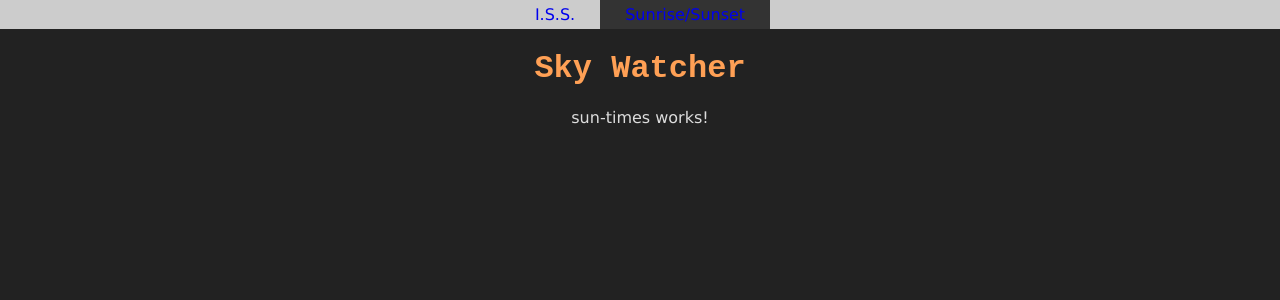
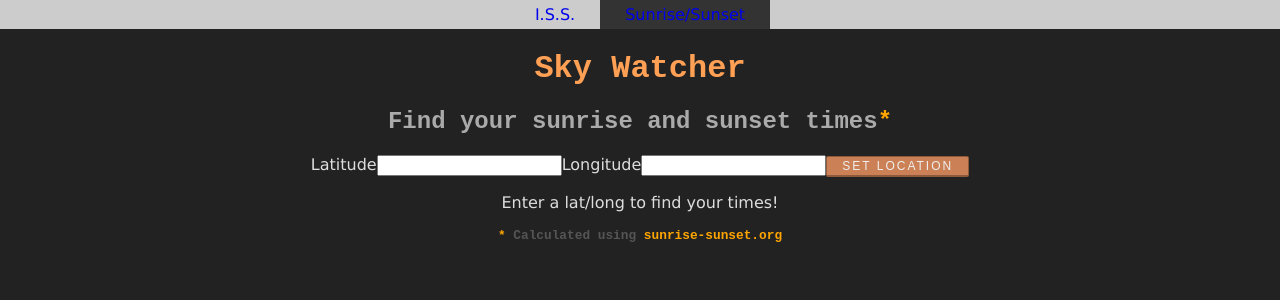
Before and after one commit to SPHornsby/iss-tracker, an Angular app: page /sun in a window 1280 px wide. Shown: the top 300 px of the page. Built offline with nearby package versions, Linux system fonts and the light colour scheme.

Commit message:
SunTimes html and css

```diff
--- a/src/app/sun-times/sun-times.component.css
+++ b/src/app/sun-times/sun-times.component.css
@@ -0,0 +1,16 @@
+.highlight {
+  color: orange;
+}
+p a {
+  text-decoration: none;
+  color: orange;
+}
+p a:visited {
+  color: orange;
+}
+.tiny {
+  font-family: Courier New, Courier, monospace;
+  font-weight: bold;
+  color: #555;
+  font-size: .8em;
+}
--- a/src/app/sun-times/sun-times.component.html
+++ b/src/app/sun-times/sun-times.component.html
@@ -1,3 +1,17 @@
-<p>
-  sun-times works!
-</p>
+<h2>Find your sunrise and sunset times<span class="highlight">*</span></h2>
+
+<label for="lat">Latitude</label>
+<input name="lat" #lat />
+<label for="lon">Longitude</label>
+<input name="lon" #lon />
+<button class="btn" (click)="setLocation(lat.value, lon.value)">Set location</button>
+<div *ngIf="sunrise; then tmpl1 else tmpl2"></div>
+<ng-template #tmpl1>
+  <p>Sunrise: {{sunrise}}</p>
+  <p>Sunset: {{sunset}}</p>
+</ng-template>
+<ng-template #tmpl2>
+  <p>Enter a lat/long to find your times!</p>
+</ng-template>
+<p class="tiny"><span class="highlight">*</span> Calculated using <a href="https://sunrise-sunset.org">sunrise-sunset.org</a></p>
+<p>{{errorMessage}}</p>
```
